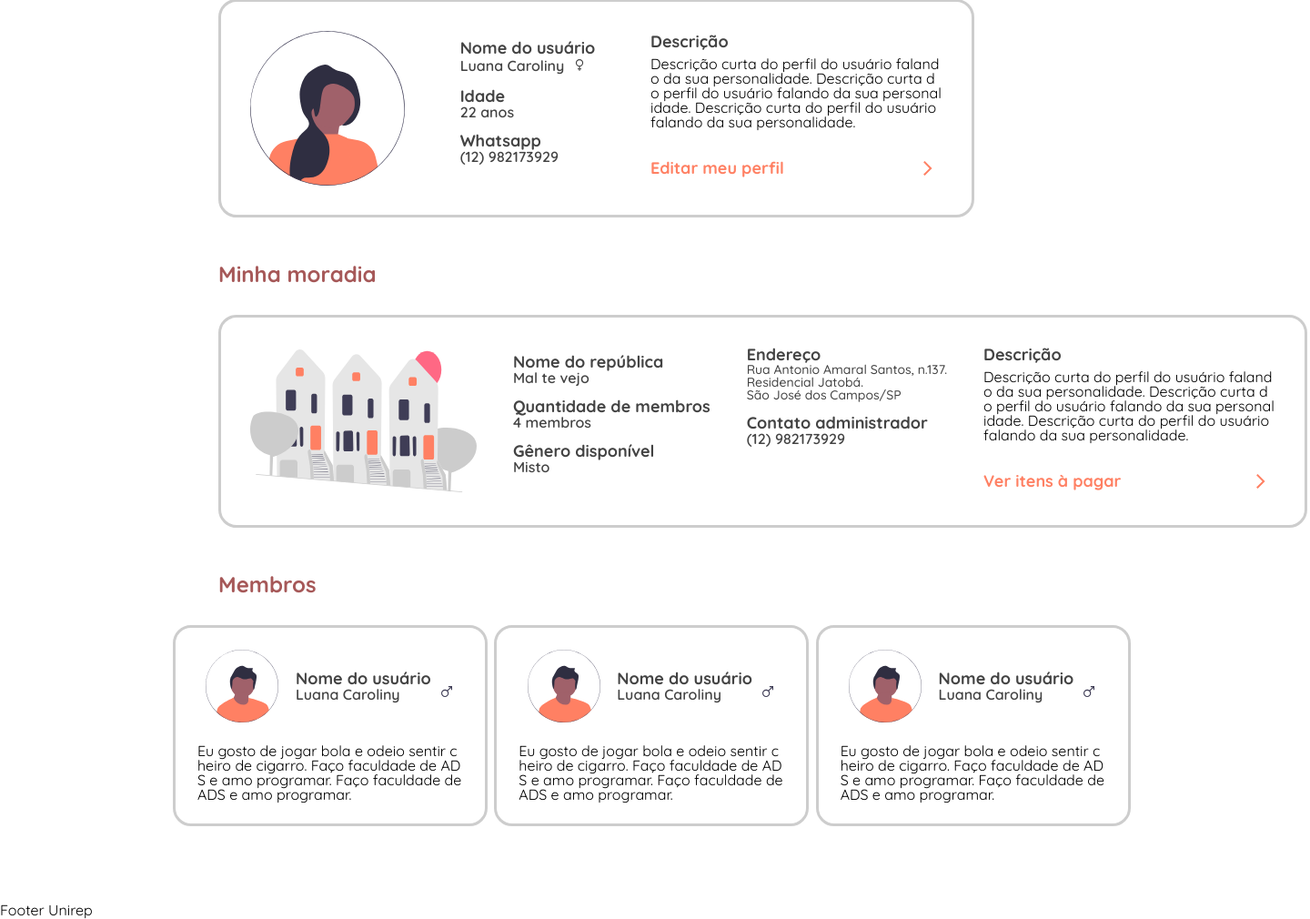
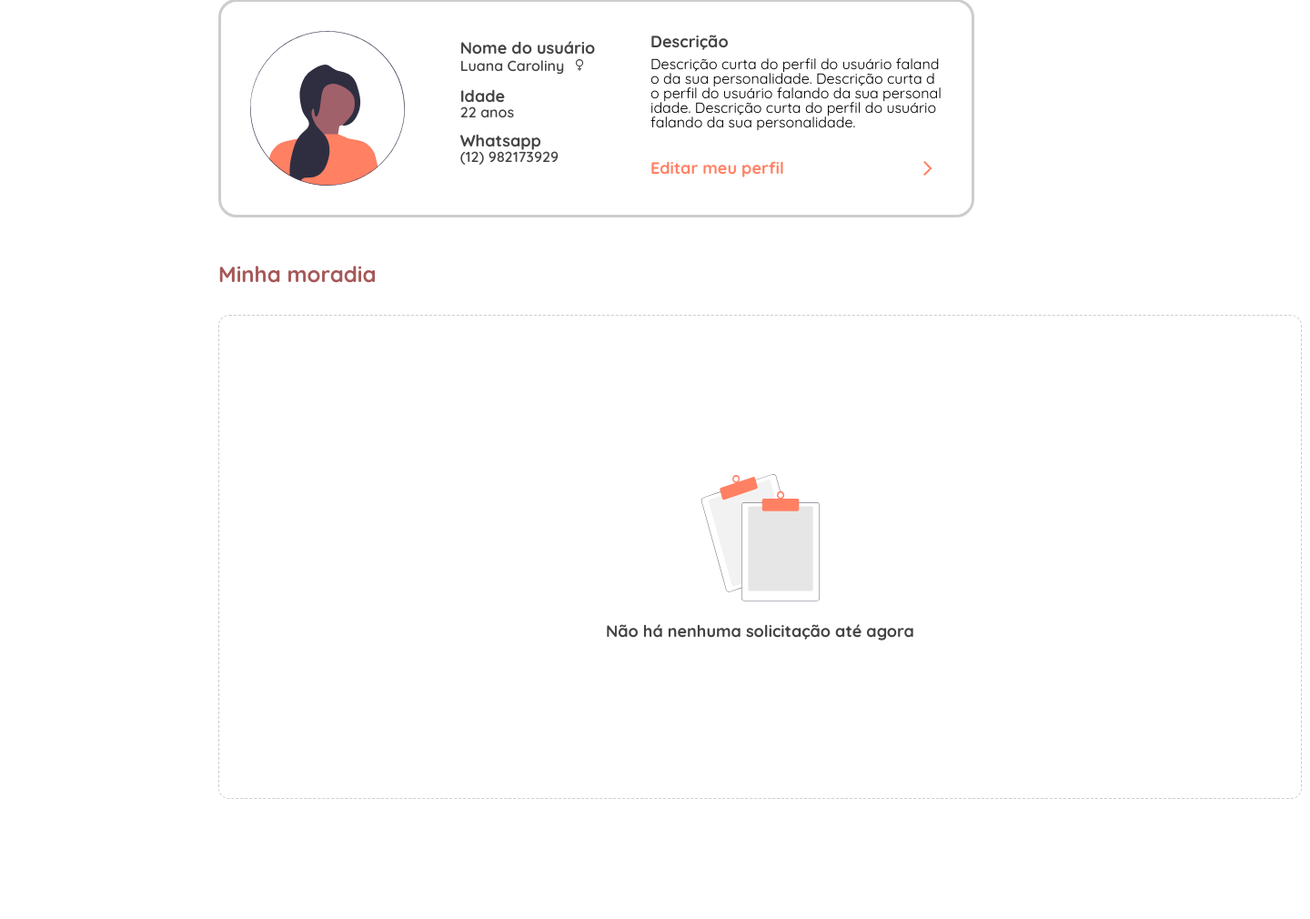
Before and after one commit to luacarol/unirep, a Django app: page /home in a window 1440 px wide. Shown: the part 391-1401 px from the top of the page at 91% size. After the commit the page ends 1269 px from the top, so only its background shows below. Run offline with Django 4.2, Linux system fonts and the light colour scheme.

Commit message:
Página de home sem um usuário alocado a uma moradia

```diff
--- a/unirep_app/static/css/home.css
+++ b/unirep_app/static/css/home.css
@@ -1,3 +1,18 @@
 .subtitle {
     color: var(--brown);
 }
+
+.div-without-something {
+    width: 74.313em;
+    height: 33.125em;
+    border: 0.094em dashed #CDCDCD;
+    border-radius: 0.75em;
+    display: flex;
+    flex-direction: column;
+    align-items: center;
+    justify-content: center;
+}
+
+.img-icon-no-data {
+    margin-bottom: 1.503em;
+}
--- a/unirep_app/templates/home.html
+++ b/unirep_app/templates/home.html
@@ -81,22 +81,41 @@
 
                 <h2 class="subtitle">Minha moradia</h2>
 
-                {% include 'partials/cards/republic/republic_card.html' %}
+                {% if type_user == '1' %}
+
+                    <div class="div-without-something">
+                        <img class="img-icon-no-data" src="{% static 'img/icon-no-data.svg' %}" alt="Dois papéis sobrepostos" />
+
+                        <p class="minor-subtitle">Não há nenhuma solicitação até agora</p>
+                    </div>
+
+                {% elif type_user == '2' %}
+
+                    {% include 'partials/cards/republic/republic_card.html' %}
+
+                {% else %}
+
+                {% endif %}
+
 
             </div>
 
-            <div class="section section-members">
+            {% if type_user == '1' %}
 
-                <h2 class="subtitle subtitle-members">Membros</h2>
+            {% else %}
 
-                {% include 'partials/cards/member_carroussel_card.html' %}
+                <div class="section section-members">
 
-            </div>
+                    <h2 class="subtitle subtitle-members">Membros</h2>
+
+                    {% include 'partials/cards/member_carroussel_card.html' %}
+
+                </div>
+
+            {% endif %}
 
         </div>
 
     </div>
-
-    <footer>Footer Unirep</footer>
 </body>
 </html>
--- a/unirep_app/views.py
+++ b/unirep_app/views.py
@@ -4,7 +4,16 @@ def login(request):
     return render(request, 'login.html')
 
 def home(request):
-    return render(request, 'home.html')
+
+    # 1 - usuário sem moradia
+    # 2 - usuário com moradia
+    # 3 - administrador
+
+    type_user = '1'
+
+    return render(request, 'home.html', {
+        'type_user': type_user
+    })
 
 def edit_profile(request):
     return render(request, 'edit_profile.html')
```
Also changed, not shown: unirep_app/static/img/icon-no-data.svg (added).
